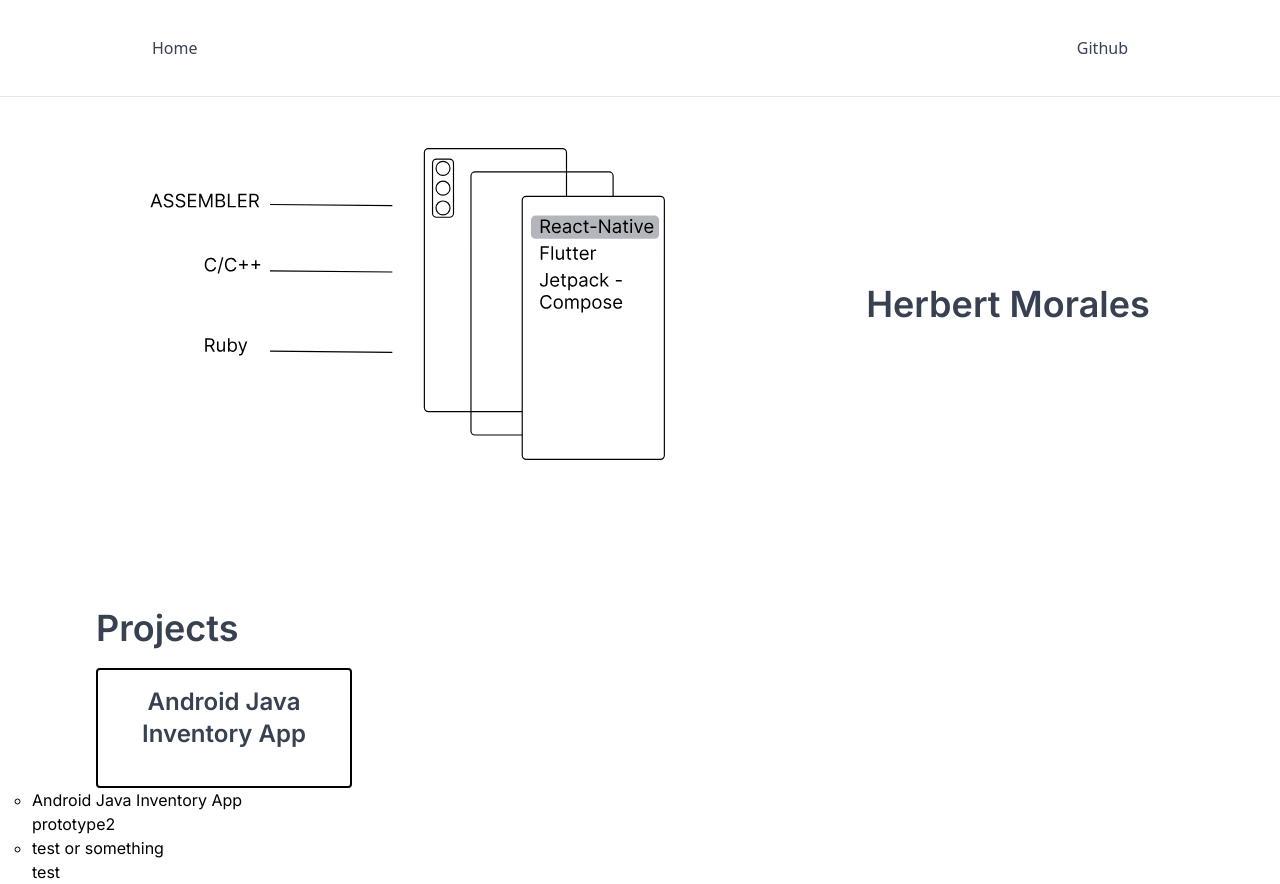
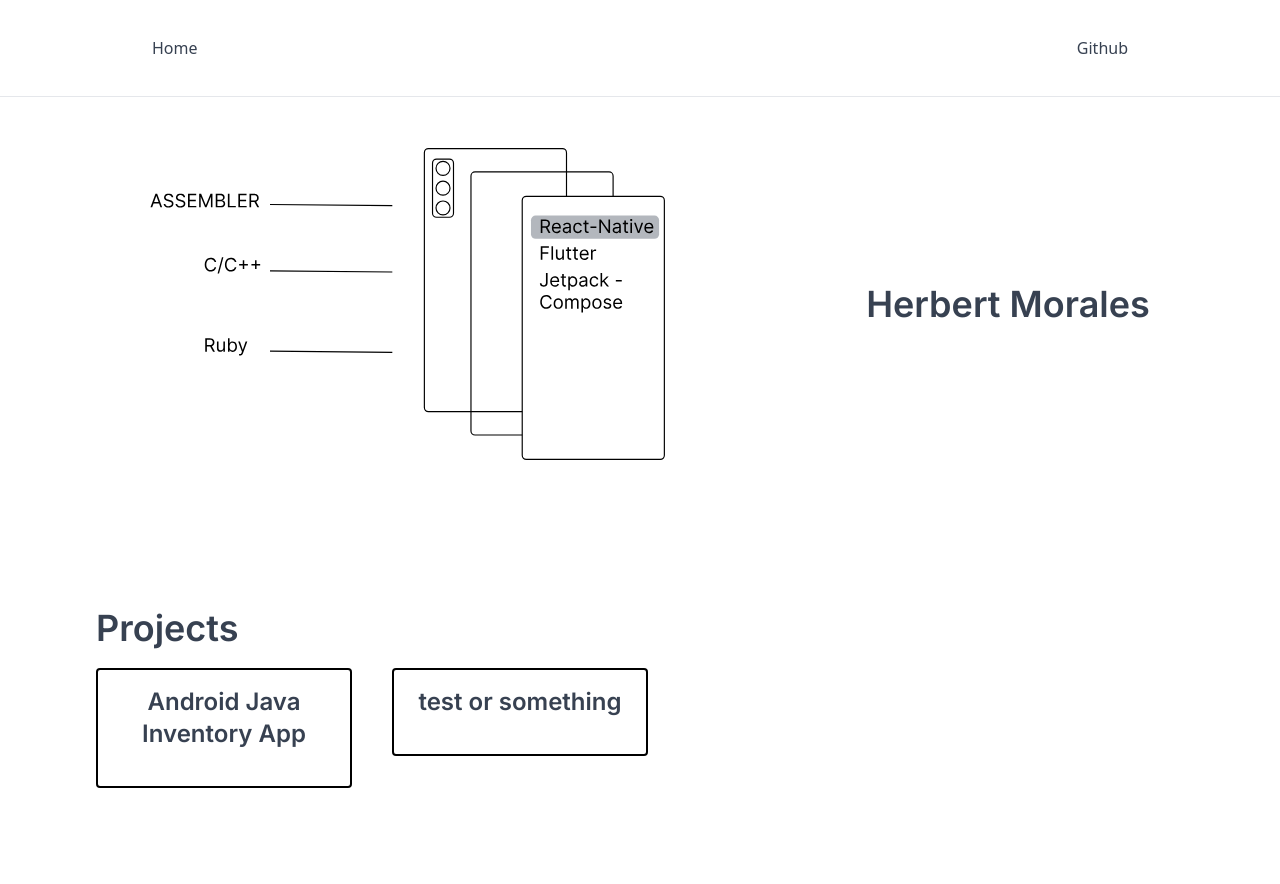
Before and after one commit to h-morales1/portfolionextjs, a Next.js app: page / in a window 1280 px wide. After the commit the page ends 800 px from the top, so only its background shows below. Built offline with nearby package versions, Linux system fonts and the light colour scheme.

Commit message:
project tiles now properly rendered, removed useless links

```diff
--- a/pages/index.js
+++ b/pages/index.js
@@ -25,20 +25,15 @@ export default function Home({ allTilesData }) {
       <div>
         <h1 className="ml-24">Projects</h1>
       </div>
-      <div className="h-fit ml-24">
-        <ProjectTile title={"Android Java Inventory App"}></ProjectTile>
-      </div>
-      <div>
-        <ul>
-          {allTilesData.map(({ id, title }) => (
-            <li key={id}>
-              <Link href={`/posts/${id}`}>{title}</Link>
-              <br />
-              {id}
-              <br />
-            </li>
-          ))}
-        </ul>
+      <div className="flex flex-row gap-10 h-fit ml-24">
+        {allTilesData.map(({ id, title, summary }) => (
+          <ProjectTile
+            key={id}
+            id={id}
+            title={title}
+            summary={summary}
+          ></ProjectTile>
+        ))}
       </div>
     </main>
   );
```
